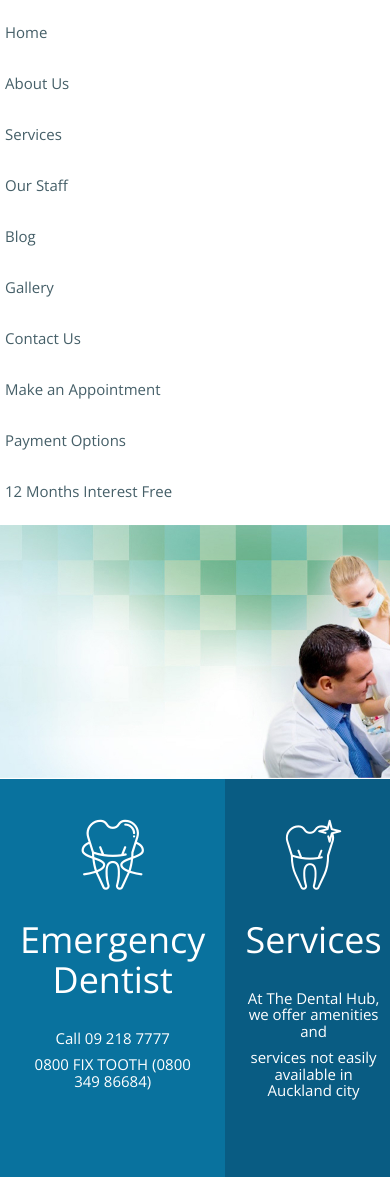
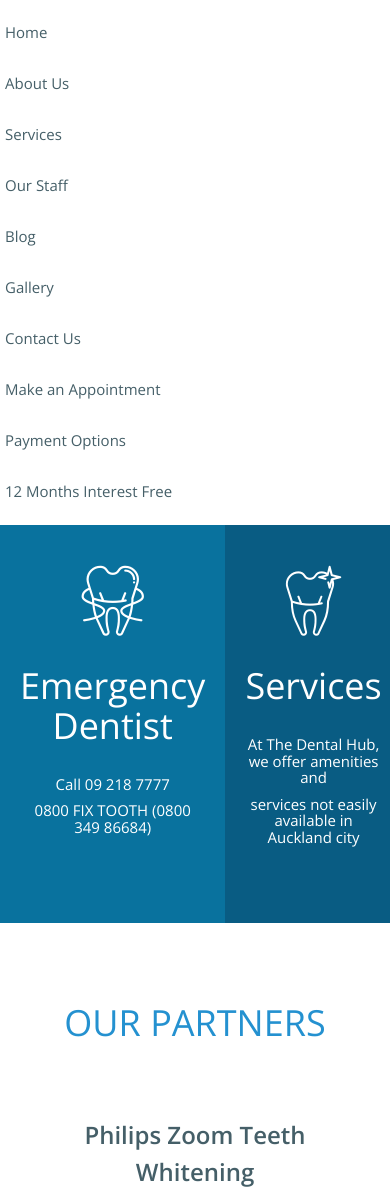
Before and after one commit to Business360/183pdb, a PHP site: page / in a window 390 px wide. Shown: the part 293-1480 px from the top of the page. Run offline with PHP 8.4, Linux system fonts and the light colour scheme; some libraries are stand-ins or nearby versions.

Commit message:
Bug fix for slider UI in mobile devices

```diff
--- a/index.php
+++ b/index.php
@@ -18,7 +18,7 @@
 	HEADER SLIDER
 	==============
 -->
-<div id="slider" class="slider">
+<div id="slider" class="slider hidden-xs">
 	<div class="sp-slides">
 
 		<!-- HEADER SLIDER ITEM -->
```
